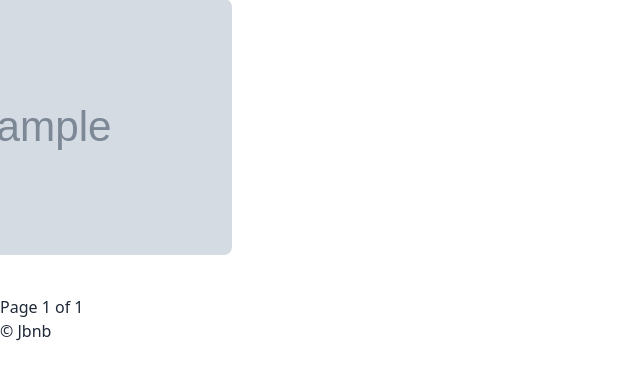
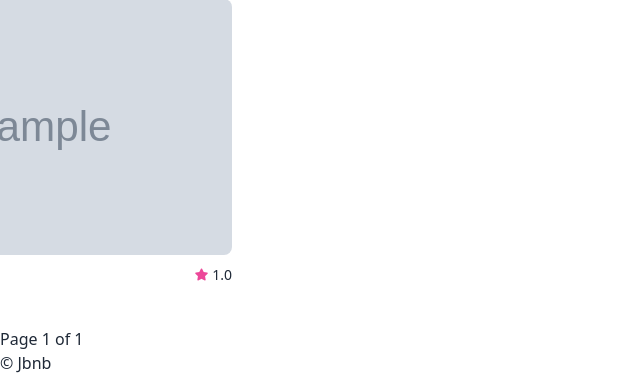
Before and after one commit to jing341/Jbnb, a Django app: page / in a window 1280 px wide; the page is wider, and only the part inside the window is pictured. Shown: the part 625-1000 px from the top of that part, without its empty margins (0-640 px from the left). Before the commit the page ends 966 px from the top of that part, so only its background shows below. Run offline with Django 3.2, Linux system fonts and the light colour scheme; tables that the repository leaves empty hold one stand-in row (values such as "Sample post"); grey boxes marked "Sample" are stand-in pictures; style sheets or scripts are compiled from the project's sources; some libraries are stand-ins or nearby versions.

Commit message:
#20.6 Room Cards part Two

```diff
--- a/config/settings.py
+++ b/config/settings.py
@@ -16,7 +16,7 @@ BASE_DIR = os.path.dirname(os.path.dirname(os.path.abspath(__file__)))
 SECRET_KEY = "2h6mxrlct35n0nsf%adwa%t51uh9@k1c-gcejwek1!v06(a*gf"
 # SECURITY WARNING: don't run with debug turned on in production!
 DEBUG = True
-ALLOWED_HOSTS = []
+ALLOWED_HOSTS = ["127.0.0.1"]
 # Application definition
 DJANGO_APPS = [
     "django.contrib.admin",
--- a/rooms/models.py
+++ b/rooms/models.py
@@ -106,8 +106,7 @@ class Room(core_models.TimeStampedModel):
         if len(all_reviews) > 0:
             for review in all_reviews:
                 all_ratings += review.rating_average()
-
-            return round(all_ratings / len(all_reviews))
+            return round(all_ratings / len(all_reviews), 2)
         return 0
 
     def first_photo(self):
--- a/rooms/views.py
+++ b/rooms/views.py
@@ -1,4 +1,3 @@
-from django.core import paginator
 from django.views.generic import ListView, DetailView, View
 from django.shortcuts import render
 from django.core.paginator import Paginator
@@ -7,27 +6,27 @@ from . import models, forms
 
 class HomeView(ListView):
     """ HomeView Definition """
+
     model = models.Room
-    paginate_by = 10
+    paginate_by = 12
     paginate_orphans = 5
     ordering = "created"
     context_object_name = "rooms"
 
 
 class RoomDetail(DetailView):
-
     """ RoomDetail Definition """
 
     model = models.Room
 
+
 class SearchView(View):
+    """ SearchView Definition """
+
     def get(self, request):
         country = request.GET.get("country")
-
         if country:
-
             form = forms.SearchForm(request.GET)
-
             if form.is_valid():
                 city = form.cleaned_data.get("city")
                 country = form.cleaned_data.get("country")
@@ -42,54 +41,36 @@ class SearchView(View):
                 amenities = form.cleaned_data.get("amenities")
                 facilities = form.cleaned_data.get("facilities")
                 filter_args = {}
-
                 if city != "Anywhere":
                     filter_args["city__startswith"] = city
-
                 filter_args["country"] = country
-
                 if room_type is not None:
                     filter_args["room_type"] = room_type
-
                 if price is not None:
                     filter_args["price__lte"] = price
-
                 if guests is not None:
                     filter_args["guests__gte"] = guests
-
                 if bedrooms is not None:
                     filter_args["bedrooms__gte"] = bedrooms
-
                 if beds is not None:
                     filter_args["beds__gte"] = beds
-
                 if baths is not None:
                     filter_args["baths__gte"] = baths
-
                 if instant_book is True:
                     filter_args["instant_book"] = True
-
                 if superhost is True:
                     filter_args["host__superhost"] = True
-
-
                 for amenity in amenities:
                     filter_args["amenities"] = amenity
-
                 for facility in facilities:
                     filter_args["facilities"] = facility
-
                 qs = models.Room.objects.filter(**filter_args).order_by("-created")
-
                 paginator = Paginator(qs, 10, orphans=5)
-
                 page = request.GET.get("page", 1)
-
                 rooms = paginator.get_page(page)
-
-                return render(request, "rooms/search.html", {"form": form, "rooms": rooms})
-
+                return render(
+                    request, "rooms/search.html", {"form": form, "rooms": rooms}
+                )
         else:
             form = forms.SearchForm()
-
         return render(request, "rooms/search.html", {"form": form})
--- a/templates/base.html
+++ b/templates/base.html
@@ -6,10 +6,11 @@
     <meta http-equiv="X-UA-Compatible" content="IE=edge" />
     <meta name="viewport" content="width=device-width, initial-scale=1.0" />
     <link rel="icon" href="{% static 'img/logo.png' %}">
+    <link rel="stylesheet" href="https://use.fontawesome.com/releases/v5.11.2/css/all.css">
     <link rel="stylesheet" href="{% static 'css/styles.css' %}">
     <title>{% block page_title %}{% endblock page_title %}| Jbnb</title>
   </head>
-  <body class="text-gray-800 mt-24">
+  <body class="text-gray-800 mt-24 font-light">
     <header class="container max-w-full inset-0 flex items-center justify-between px-6 h-20 border-b border-gray-400 fixed bg-white">
       <div class="flex items-center w-1/3">
         <a href="{% url "core:home" %}" class="mr-6">
--- a/templates/partials/room_card.html
+++ b/templates/partials/room_card.html
@@ -1,3 +1,15 @@
 <div class="w-1/4 mb-10 px-2">
-    <div class="w-full h-64 bg-cover bg-center rounded-lg" style="background-image: url({{room.first_photo}});"></div>
+    <div class="w-full h-64 bg-cover bg-center rounded-lg mb-2" style="background-image: url({{room.first_photo}});"></div>
+    <div class="flex justify-between">
+        <div>
+
+        {% if room.host.superhost %}
+            <span class="uppercase font-medium text-xs border border-black text-black rounded py-px px-1">Superhost</span>
+        {% endif %}
+            <span class="text-sm text-gray-600">{{room.city}}</span>
+        </div>
+        <span class="text-sm flex items-center">
+            <i class="fas fa-star text-pink-500 text-xs mr-1"></i> {{room.total_rating}}
+        </span>
+    </div>
 </div>
```
Also changed, not shown: reviews/management/commands/seed_reviews.py (+16 -13 lines), reviews/models.py (+8 -6 lines), 1 other file.
